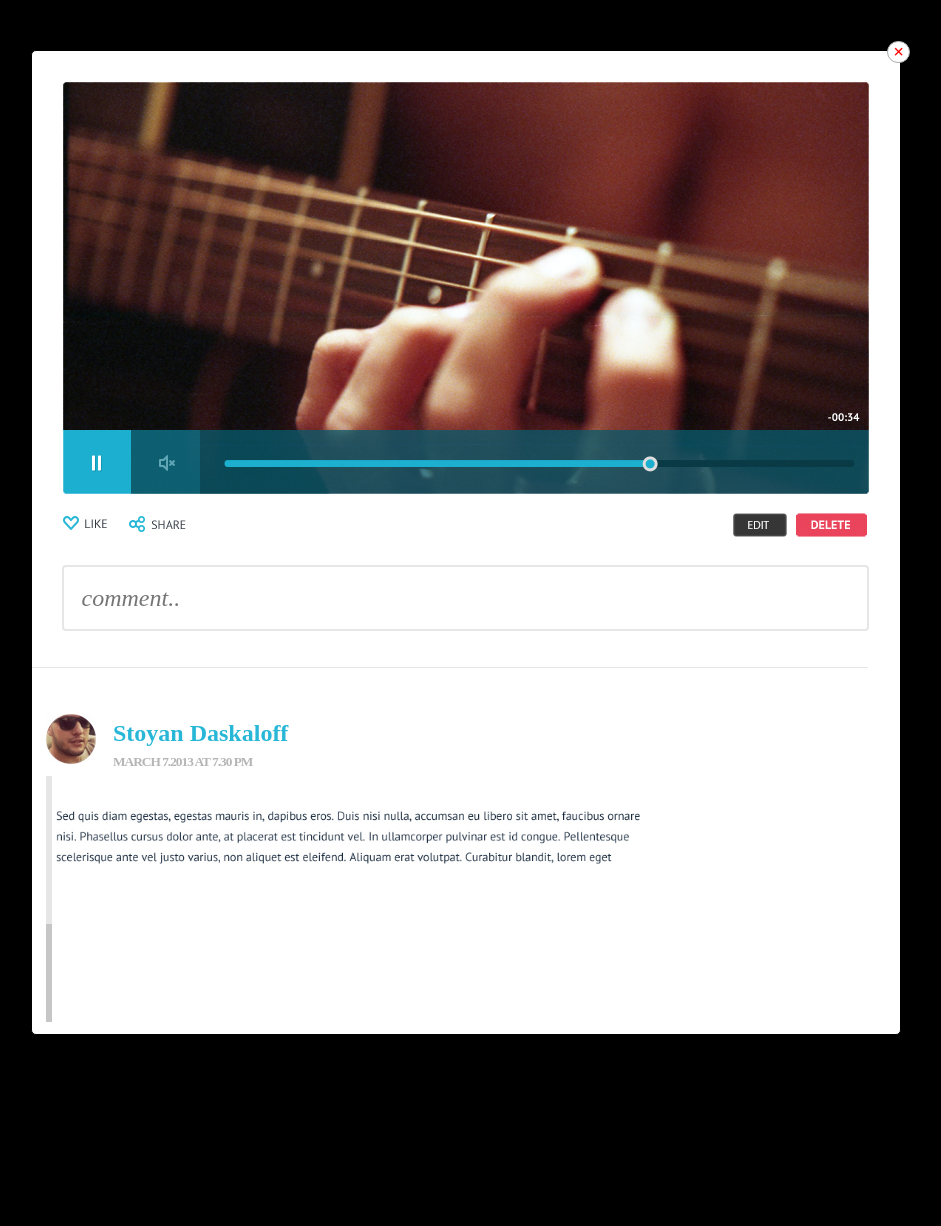
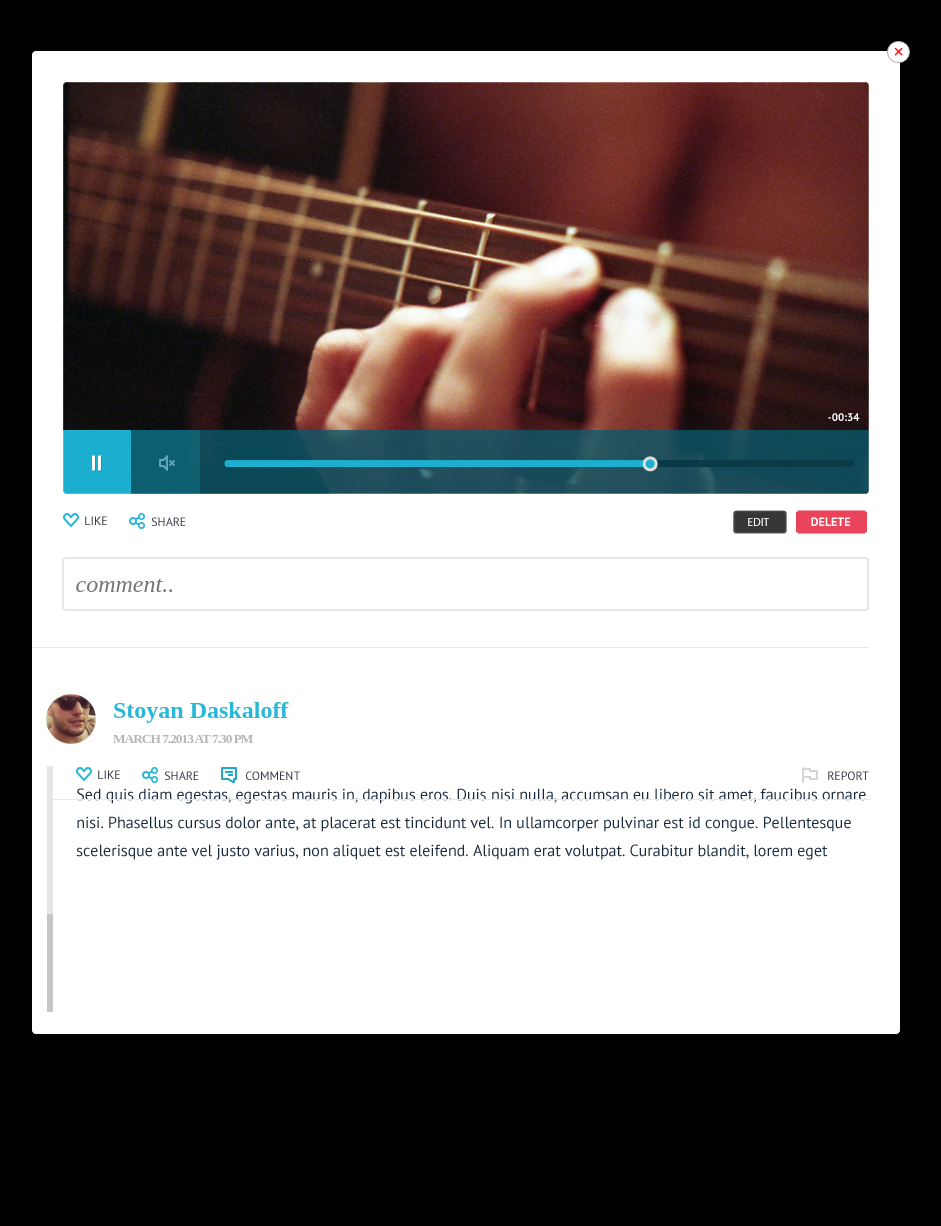
Before and after one commit to to6esko/VideoPopup, a React app: page / in a window 1280 px wide. Shown: the top 1226 px of the page, without its empty margins (289-1230 px from the left). Built offline with nearby package versions, Linux system fonts and the light colour scheme.

Commit message:
fix width elemetn css

```diff
--- a/css/style.css
+++ b/css/style.css
@@ -8,10 +8,14 @@ html,body{
  box-sizing: border-box;
 }
 
-.btn .video .border-bottom .commentBox .comment{
+.btn .video .btn-left .btn-right .border-bottom .commentBox .comment
+.contentText .border-bottom .textBox .text .gradient .commentText
+.btn-footer .btn-footer-right .footerBottom{
     zoom:1;
 }
-.btn .video{
+.btn .video .btn-left .btn-right .border-bottom .commentBox .comment
+.contentText .border-bottom .textBox .text .gradient .commentText
+.btn-footer .btn-footer-right .footerBottom{
     content: "";
     clear: both;
     display: block;
@@ -25,6 +29,7 @@ body{
     width: 50%;
     height: auto;
     margin: auto;
+    font-size:16px;
     background-color: black;
     font-family: Merriwather;
 }
@@ -40,7 +45,6 @@ body{
 
 a.close-icon {
     color:red;
-    float: right;
     margin-top:-10px;
     margin-right:-10px;
     cursor:pointer;
@@ -51,6 +55,7 @@ a.close-icon {
     font-size: 19px;
     font-weight: bold;
     display: inline-block;
+    float: right;
     line-height: 0px;
     padding: 10px 5px;
 }
@@ -78,7 +83,7 @@ a.close-icon:hover{
 .btn{
     display: block;
     position:absolute;
-    top:500px;
+    top:497px;
 
 }
 .btn ul{
@@ -105,13 +110,12 @@ a.close-icon:hover{
     margin: 0 31px 0 1px;
     border-bottom: 1px solid #e6e6e6;
     padding-bottom: 36px;
-    width: 836px;
+    width: 837px;
 }
 .commentBox{
     position: relative;
-    margin: 5px;
     width: 807px;
-    margin: 0 31px 0 30px;
+    margin: -8px 31px 0 30px;
 }
 
 .comment{
@@ -120,7 +124,7 @@ a.close-icon:hover{
     color: #8e9197;
     font-size: 18pt;
     width: 807px;
-    padding: 17.5px;
+    padding: 11.5px;
     display: inline-block;
     border: 2px solid #e6e6e6;
     border-radius: 4px;
@@ -136,7 +140,7 @@ a.close-icon:hover{
 
 .text{
    position: relative;
-   margin: -51px 0 0 67px;
+   margin: -54px 0 0 67px;
    line-height: 0%;
 }
 .text h1{
@@ -144,7 +148,7 @@ a.close-icon:hover{
     font-size:18pt;
     font-weight: bold;
     color: 	#28b7d7;
-   display: inline-block;
+    display: inline-block;
 }
 .text p{
     font-family: ProximaNova Regular,Myriad Pro Regular;
@@ -153,9 +157,41 @@ a.close-icon:hover{
     color:#b5b5b5;
     font-weight: 600;
 }
+.gradient{
+    margin: 27px 0 0 1px;
+}
+.commentText{
+    width: 790px;
+    position:relative;
+    bottom: 250px;
+    margin:22px 0 0 30px;
+}
 
-.commentText{
-    position:relative;
-    bottom: 215px;
-    margin:0 0 0 10px;
+.btn-footer{
+    display: block;
+    position:absolute;
+    margin-left: 13px;
+    bottom: -14px;
 }
+
+.btn-footer li{
+    padding: 0 30px 10px 0;
+    margin-left: -8px;
+}
+
+.btn-footer ul{
+    display: -webkit-inline-box;
+    list-style: none;
+}
+ .btn-footer-right {
+    position: relative;
+    left:480px;
+ }
+
+.footerBottom{
+    position: relative;
+    bottom:14px;
+    margin-left: 7px;
+    border-bottom: 1px solid #e6e6e6;
+    width: 819px;
+}
--- /dev/null
+++ b/src/components/Pages/footerButtons.js
@@ -0,0 +1,18 @@
+import React from 'react';
+
+export default class FooterButtons extends React.Component {
+    render() {
+        return (
+            <div className="btn-footer">
+                    <ul>
+                        <li><img src="img/btn-like.jpg" alt="like" /></li>
+                        <li><img src="img/btn-share.jpg" alt="share" /></li>
+                        <li><img src="img/btn-coment.jpg" alt="share" /></li>
+                        <li className="btn-footer-right"><img src="img/btn-report.jpg" alt="share" /></li>
+                    </ul>
+                <div className="footerBottom">
+                </div>
+            </div>
+        )
+    }
+}
--- a/src/components/Pages/textBox.js
+++ b/src/components/Pages/textBox.js
@@ -11,11 +11,18 @@ export default class TextBox extends React.Component {
                 </div>
                 <div className="gradient">
                     <img src="img/gradient.jpg" alt="gradient"/>
-                    </div>
+                </div>
                 <div className="commentText">
-                    <img src="img/text.jpg" alt="text"/>
-                    </div>
+                    <img  src="img/text.jpg" alt="text" width="790" height="72"/>
+                </div>
             </div>
         )
     }
 }
+
+/**
+ * <div className="commentText">
+                    <p>
+                        Sed quis diam egestas, egestas mauris in, dapibus eros. Duis nisi nulla, accumsan eu libero sit amet, faucibus ornare nisi. Phasellus cursus dolor ante, at placerat est tincidunt vel. In ullamcorper pulvinar est id congue. Pellentesque scelerisque ante vel justo varius, non aliquet est eleifend. Aliquam erat volutpat. Curabitur blandit, lorem eget
+                    </p>
+                    </div> */
--- a/src/components/app.js
+++ b/src/components/app.js
@@ -5,24 +5,29 @@ import Home from './Pages/home';
 import Buttons from './Pages/buttons';
 import CommentBox from './Pages/commetBox';
 import TextBox from './Pages/textBox';
+import FooterButtons from './Pages/footerButtons';
 
-export default class App extends React.Component{
+export default class App extends React.Component {
     render() {
         return (
             <div>
                 <div>
-                <Home/>
+                    <Home />
                 </div>
                 <div>
-                <Buttons/>
+                    <Buttons />
                 </div>
                 <div>
-                <CommentBox/>
+                    <CommentBox />
                 </div>
                 <div>
-                <TextBox/>
+                    <TextBox />
+                </div>
+                <div>
+                    <FooterButtons/>
                     </div>
             </div>
+
         )
     }
 }
```
Lines whose indentation alone changed are shown as unchanged.
